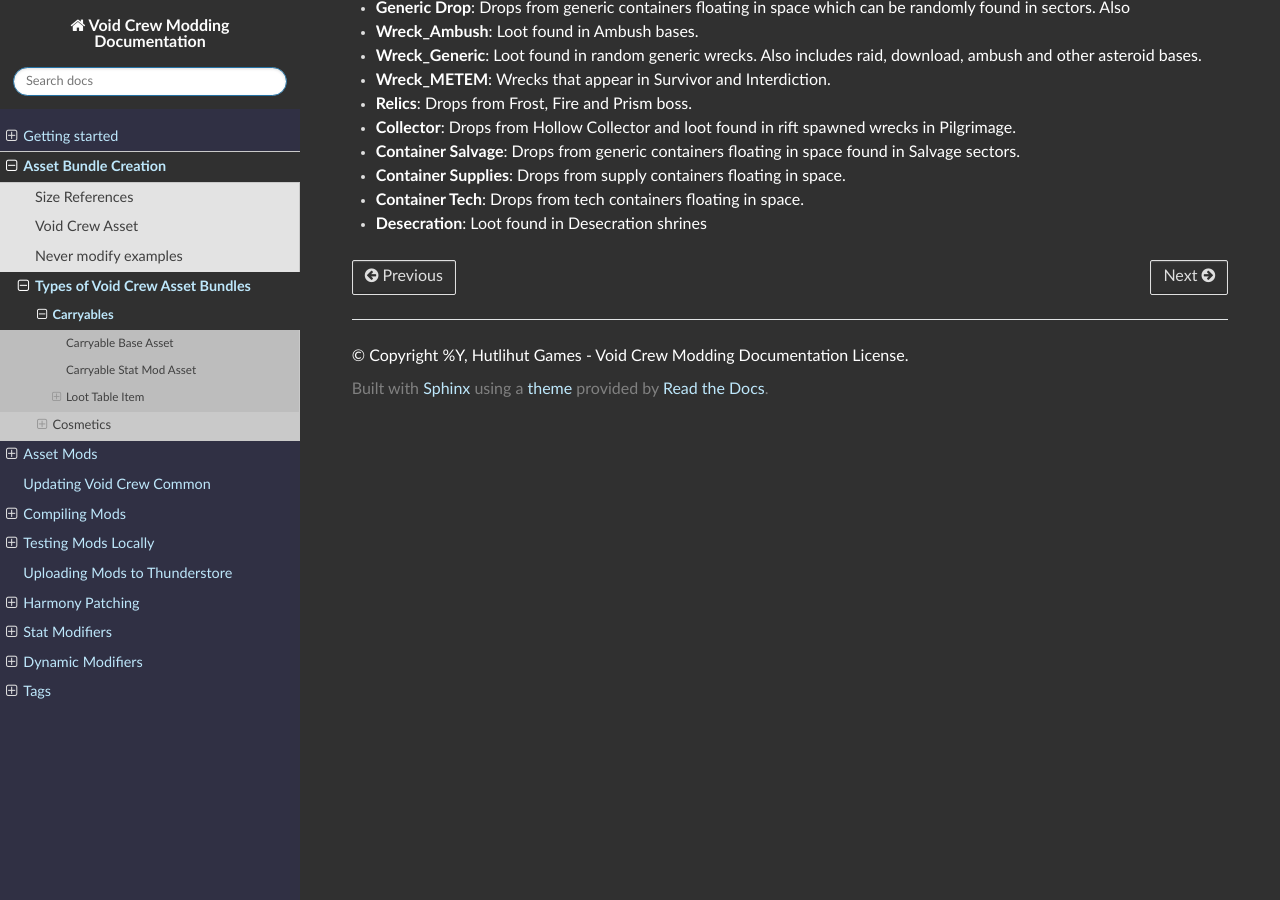
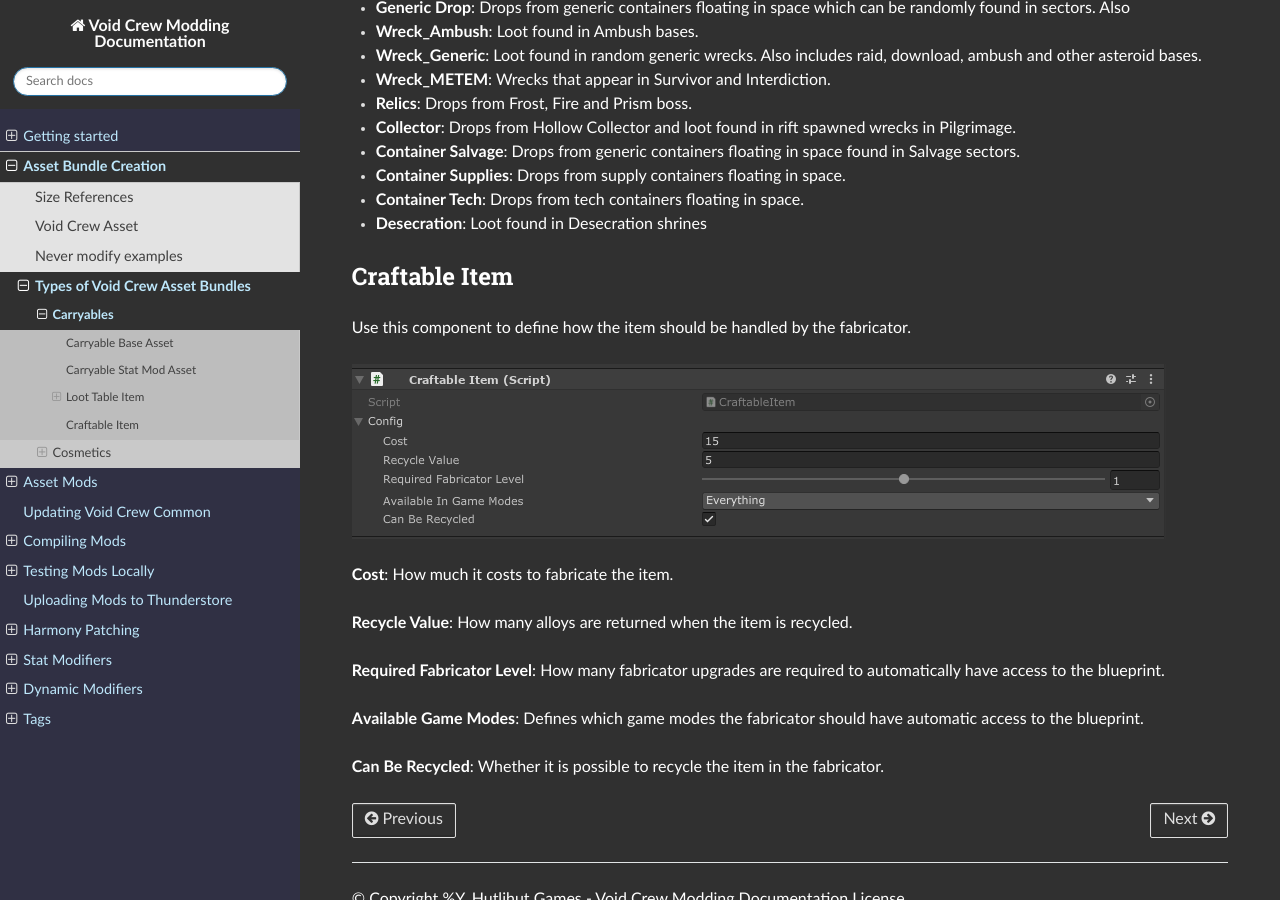
Before and after one commit to HutlihutGames/void_crew_modding_documentation, a Sphinx documentation site: the page built from Docs/CreatingAssetBundles/Carryables/Carryables.md, in a window 1280 px wide and 900 px high, scrolled down 3695 px. Built offline with Sphinx 7.4.7 and the Read the Docs theme 3.1.0, drawn with Linux system fonts in a browser that asks for light colours.

Commit message:
Added craftable item component documentation

```diff
--- a/Docs/CreatingAssetBundles/Carryables/Carryables.md
+++ b/Docs/CreatingAssetBundles/Carryables/Carryables.md
@@ -101,3 +101,23 @@ Determines which drop table the item should be added to.
 - **Container Supplies**: Drops from supply containers floating in space.
 - **Container Tech**: Drops from tech containers floating in space.
 - **Desecration**: Loot found in Desecration shrines
+
+## Craftable Item
+Use this component to define how the item should be handled by the fabricator.
+
+![CraftableData](img/CraftableData.png)
+
+**Cost**:
+How much it costs to fabricate the item.
+
+**Recycle Value**:
+How many alloys are returned when the item is recycled.
+
+**Required Fabricator Level**:
+How many fabricator upgrades are required to automatically have access to the blueprint.
+
+**Available Game Modes**:
+Defines which game modes the fabricator should have automatic access to the blueprint.
+
+**Can Be Recycled**:
+Whether it is possible to recycle the item in the fabricator.
```
Also changed, not shown: Docs/CreatingAssetBundles/Carryables/img/CraftableData.png (added).
